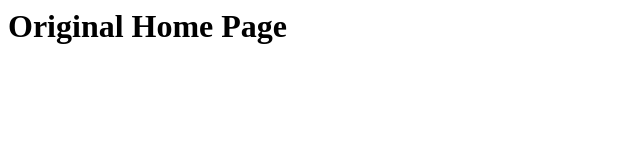
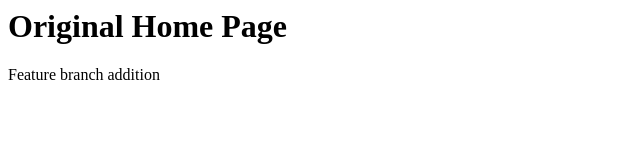
Before and after one commit to prajyot48/project-Exercise-4.2, a plain HTML site: page index.html in a window 1280 px wide. Shown: the whole page, without its empty margins (0-640 px from the left). Drawn offline with Linux system fonts and the light colour scheme.

Commit message:
Updated index.html in my-feature

```diff
--- a/index.html
+++ b/index.html
@@ -1 +1,2 @@
 <h1>Original Home Page</h1>
+<p>Feature branch addition</p>
```
